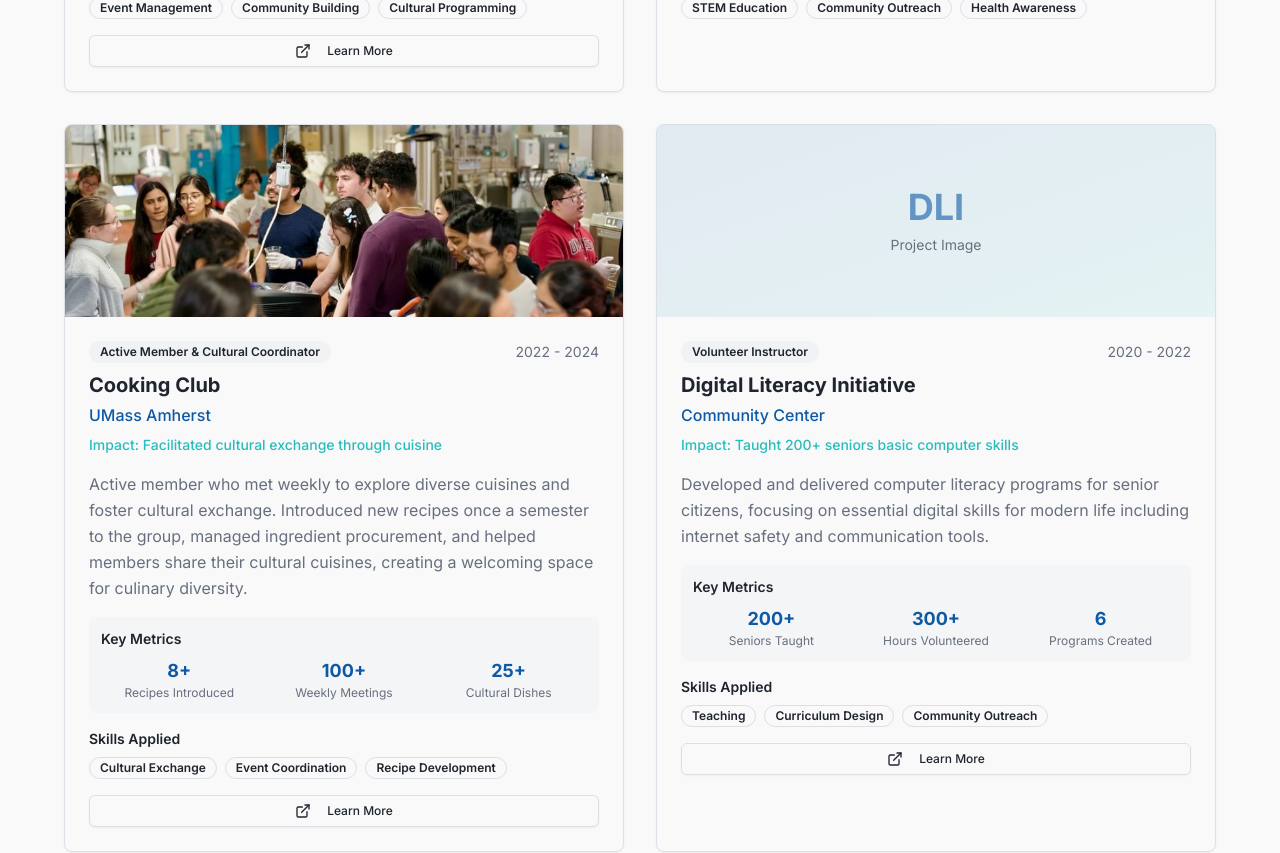
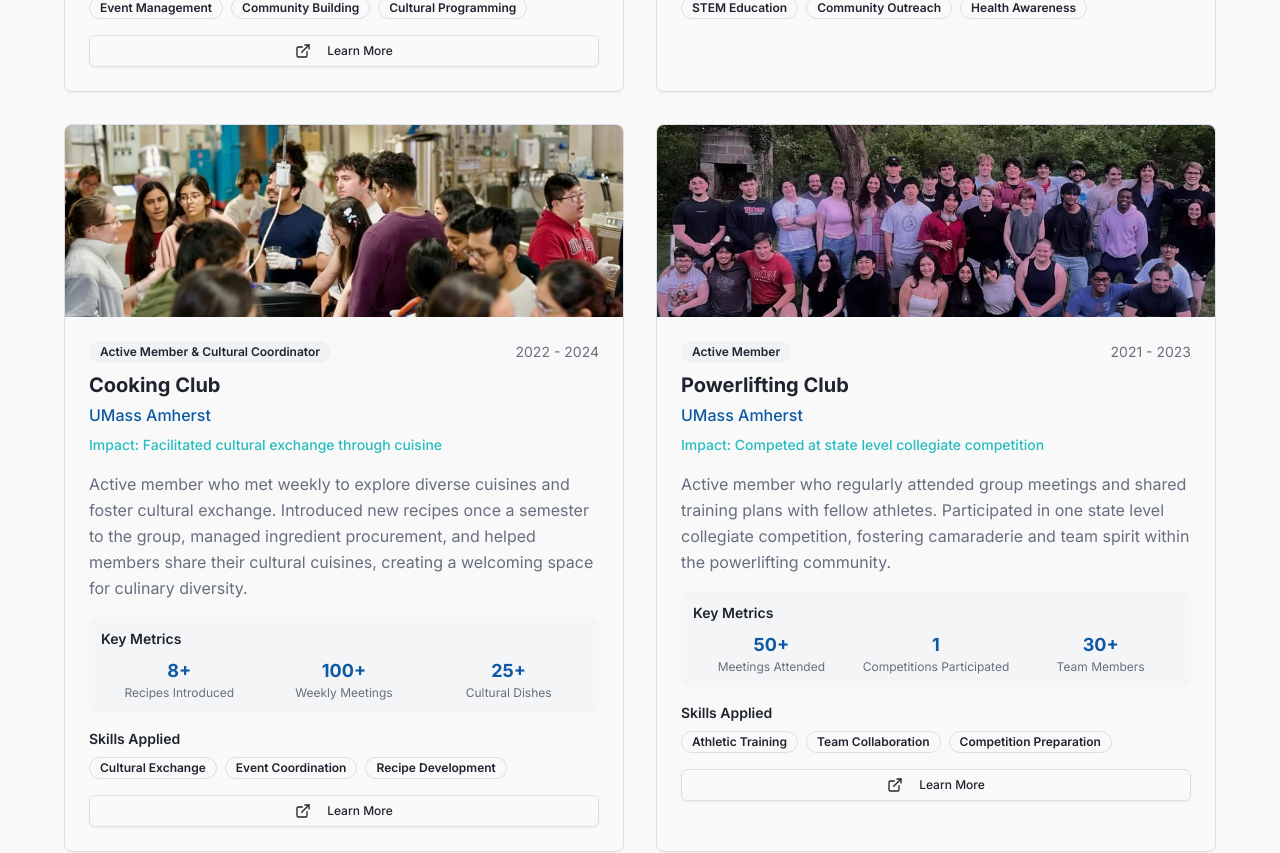
Before and after one commit to OTANK10/om-tank-nexus, a React (Vite) app: page /community in a window 1280 px wide. Shown: the part 900-1753 px from the top of the page. Built offline with nearby package versions, Linux system fonts and the light colour scheme.

Commit message:
Add Powerlifting Club to Community
Added the Powerlifting Club to the community section with details about membership, activities, and participation in a collegiate competition.

```diff
--- a/src/pages/Community.tsx
+++ b/src/pages/Community.tsx
@@ -55,19 +55,20 @@ const communityData = [
   },
   {
     id: 4,
-    title: "Digital Literacy Initiative",
-    role: "Volunteer Instructor",
-    organization: "Community Center",
-    period: "2020 - 2022",
-    impact: "Taught 200+ seniors basic computer skills",
-    description: "Developed and delivered computer literacy programs for senior citizens, focusing on essential digital skills for modern life including internet safety and communication tools.",
+    title: "Powerlifting Club",
+    role: "Active Member",
+    organization: "UMass Amherst",
+    period: "2021 - 2023",
+    impact: "Competed at state level collegiate competition",
+    description: "Active member who regularly attended group meetings and shared training plans with fellow athletes. Participated in one state level collegiate competition, fostering camaraderie and team spirit within the powerlifting community.",
     stats: {
-      seniorsTaught: "200+",
-      hoursVolunteered: "300+",
-      programsCreated: "6"
+      meetingsAttended: "50+",
+      competitionsParticipated: "1",
+      teamMembers: "30+"
     },
-    image: "/api/placeholder/400/250",
-    skills: ["Teaching", "Curriculum Design", "Community Outreach"]
+    image: "/lovable-uploads/025b5d77-315d-4592-9eb4-c960da730de7.png",
+    skills: ["Athletic Training", "Team Collaboration", "Competition Preparation"],
+    link: "https://umassamherst.campuslabs.com/engage/organization/umpl"
   }
 ];
 
```
Also changed, not shown: public/lovable-uploads/025b5d77-315d-4592-9eb4-c960da730de7.png (added).
